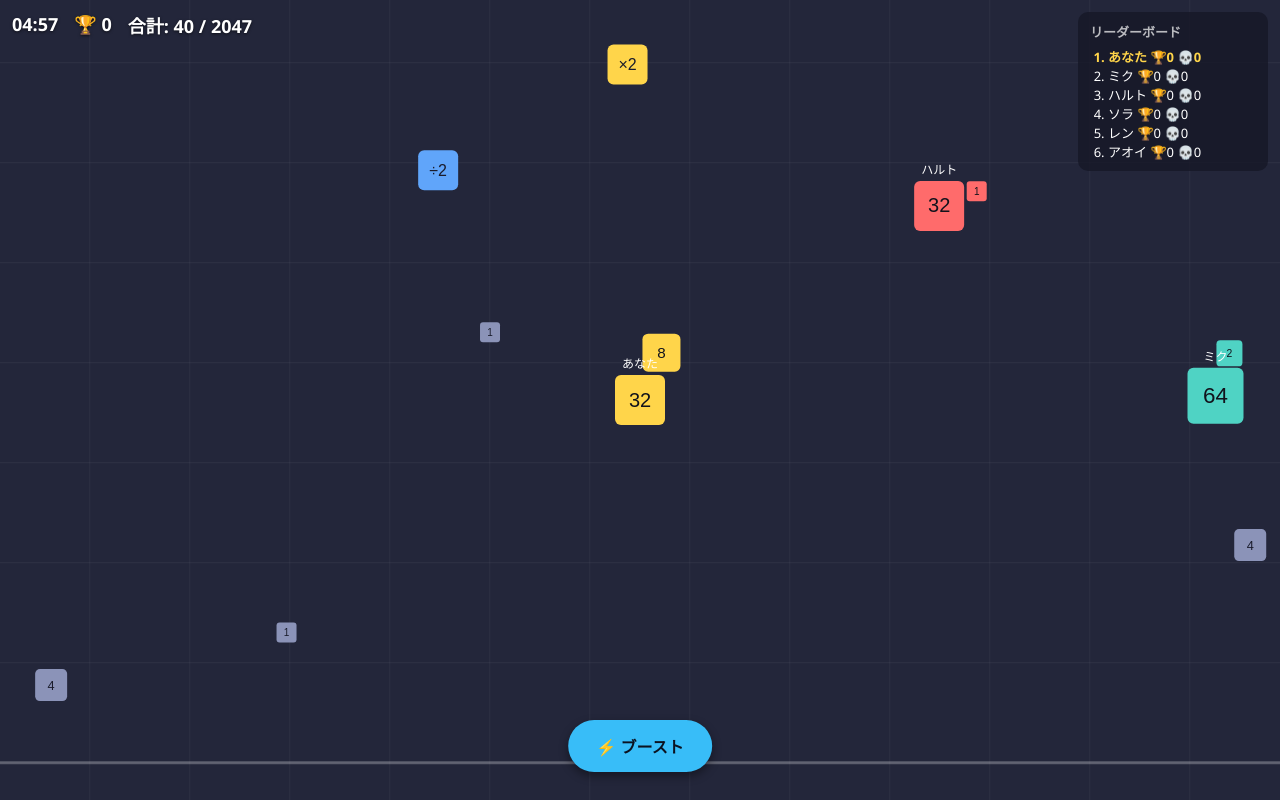
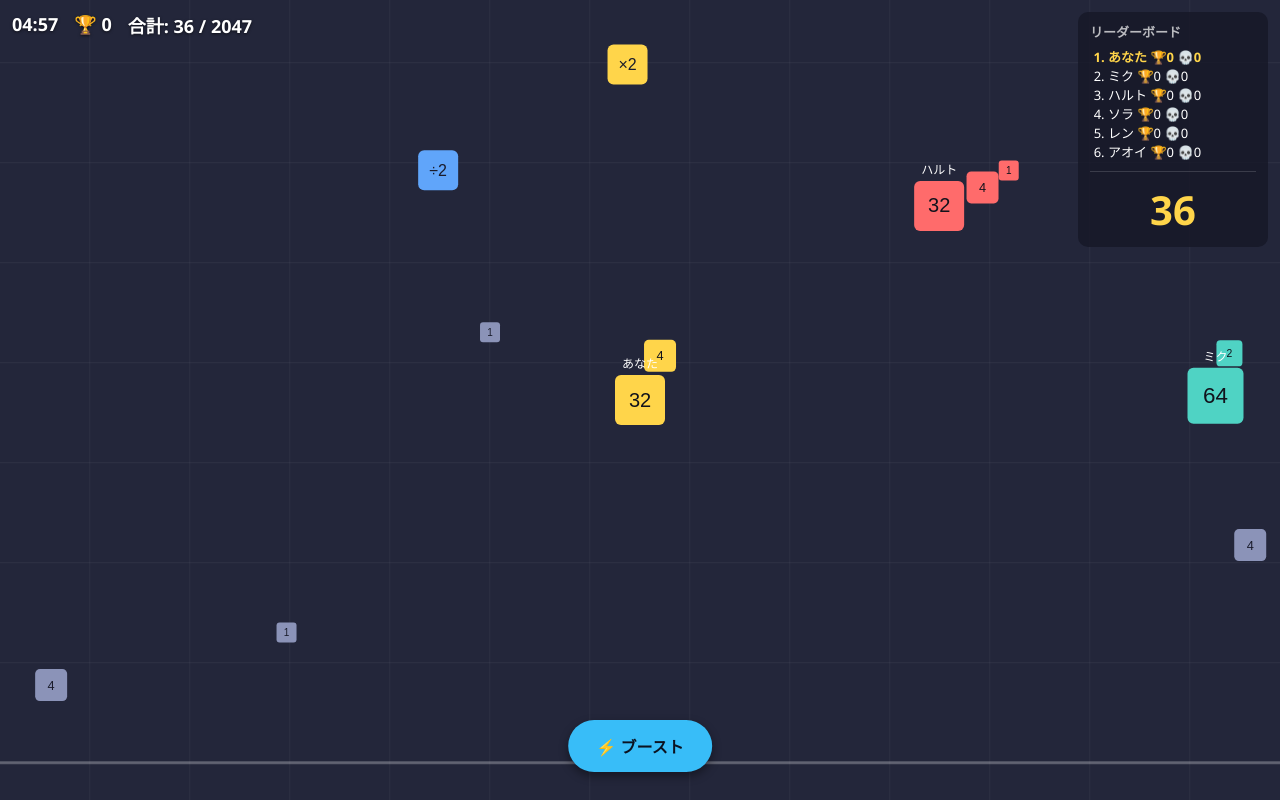
Before and after one commit to taikawa-ai/square-2048, a website built with Vite: page index.html in a window 1280 px wide. Both pictures are taken after a click on the button "スタート". Built offline with nearby package versions, Linux system fonts and the light colour scheme.

Commit message:
Add post-respawn invincibility and large current-value display

```diff
--- a/src/game.js
+++ b/src/game.js
@@ -22,6 +22,7 @@ const BUTTON_BOOST_DURATION = 2000; // ms, from pressing the boost button
 const BUTTON_BOOST_COOLDOWN = 8000; // ms between button boosts
 const FRENZY_TIME_LEFT = 90; // seconds; endgame frenzy kicks in below this
 const TRIPLER_CHANCE = 0.05; // x3 block spawn chance, frenzy only
+const INVINCIBLE_DURATION = 2500; // ms of safety after (re)spawning
 
 // Half the side length of a block's square hitbox/sprite, based on its value.
 function blockHalfSize(value) {
@@ -147,6 +148,11 @@ class Snake {
     this.aiRepathAt = 0;
     this.boostUntil = 0;
     this.boostReadyAt = 0;
+    this.invincibleUntil = performance.now() + INVINCIBLE_DURATION;
+  }
+
+  get isInvincible() {
+    return performance.now() < this.invincibleUntil;
   }
 
   get chain() {
@@ -526,6 +532,7 @@ export class Game {
     for (const a of alive) {
       for (const b of alive) {
         if (a === b || !a.alive || !b.alive) continue;
+        if (b.isInvincible) continue; // fresh (re)spawns can't be killed or stolen from
         const aHalf = blockHalfSize(a.headValue);
         if (squareOverlap(a.x, a.y, aHalf, b.x, b.y, blockHalfSize(b.headValue), HIT_MARGIN)) {
           if (a.headValue > b.headValue) {
--- a/src/main.js
+++ b/src/main.js
@@ -182,17 +182,24 @@ function render() {
 
   for (const s of game.entities) {
     if (!s.alive) continue;
+    const invincible = s.isInvincible;
+    if (invincible) ctx.globalAlpha = 0.5 + 0.4 * Math.sin(performance.now() / 90);
     const positions = s.segmentPositions();
     for (let i = positions.length - 1; i >= 0; i--) {
       const seg = positions[i];
       const p = toScreen(seg.x, seg.y);
       drawBlock(p.x, p.y, seg.value, blockHalfSize(seg.value), s.color, '#12131c');
     }
+    ctx.globalAlpha = 1;
     const headPos = toScreen(s.x, s.y);
     ctx.font = '12px sans-serif';
     ctx.fillStyle = '#fff';
     ctx.textAlign = 'center';
-    ctx.fillText(s.name, headPos.x, headPos.y - blockHalfSize(s.headValue) - 10);
+    ctx.fillText(
+      invincible ? `🛡️ ${s.name}` : s.name,
+      headPos.x,
+      headPos.y - blockHalfSize(s.headValue) - 10,
+    );
   }
 }
 
@@ -213,10 +220,11 @@ function updateHud() {
     }
   }
   const standings = game.standings();
+  const mySum = game.player ? (game.player.alive ? game.player.sum : 0) : 0;
   leaderboardEl.innerHTML = `<h3>リーダーボード</h3><ol>${standings
     .slice(0, 6)
     .map((s) => `<li class="${s.isPlayer ? 'me' : ''}">${s.name} 🏆${s.trophies} 💀${s.eatenCount}</li>`)
-    .join('')}</ol>`;
+    .join('')}</ol><div id="my-value">${mySum}</div>`;
 }
 
 let last = performance.now();
--- a/src/style.css
+++ b/src/style.css
@@ -70,6 +70,17 @@ html, body {
 #leaderboard li.me {
   color: #ffd54a;
   font-weight: 700;
+}
+
+#my-value {
+  margin-top: 10px;
+  padding-top: 10px;
+  border-top: 1px solid rgba(255, 255, 255, 0.15);
+  text-align: center;
+  font-size: 40px;
+  font-weight: 800;
+  color: #ffd54a;
+  font-variant-numeric: tabular-nums;
 }
 
 #overlay {
```
